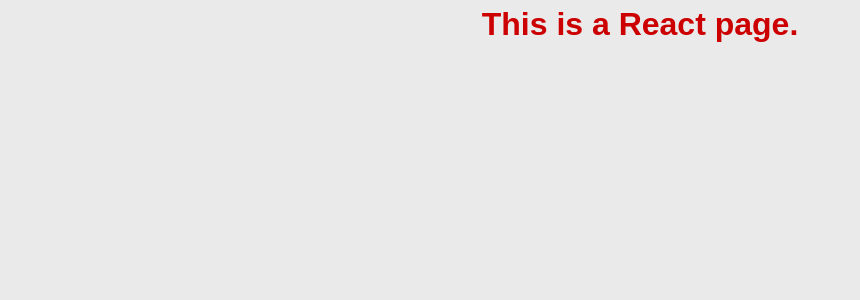
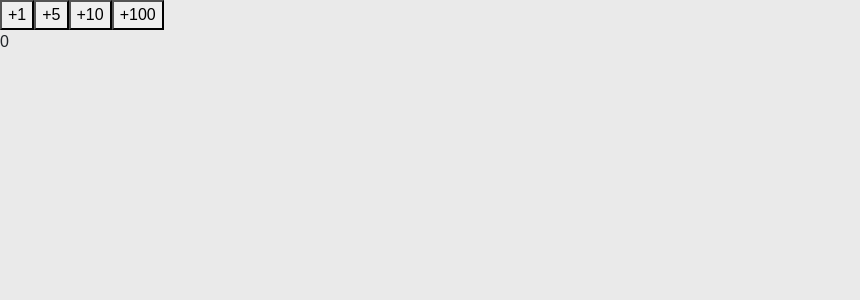
Before and after one commit to jcscott2015/webpack-4-quickstart, a React app: page / in a window 1280 px wide. Shown: the top 300 px of the page, without its empty margins (0-860 px from the left). Built offline with nearby package versions, Linux system fonts and the light colour scheme.

Commit message:
Playing around with React.

```diff
--- a/src/app.jsx
+++ b/src/app.jsx
@@ -1,11 +1,76 @@
 import React from "react";
 import ReactDOM from "react-dom";
-const App = () => {
+import PropTypes from 'prop-types';
+
+// const App = () => {
+//   return (
+//     <div>
+//       <h1>This is a dynamic page.</h1>
+//     </div>
+//   );
+// };
+// export default App;
+// ReactDOM.render(<App />, document.getElementById("app"));
+
+class Button extends React.Component {
+  constructor(props) {
+    super(props);
+    this.handleClick = () => {
+    this.props.onClickFunction(this.props.incrementValue);
+  };
+}
+
+  render() {
+    return (
+      <button onClick={this.handleClick}>
+        +{this.props.incrementValue}
+      </button>
+    );
+  }
+}
+
+Button.propTypes = {
+  onClickFunction: PropTypes.func,
+  incrementValue: PropTypes.number
+};
+
+const Result = (props) => {
   return (
-    <div>
-      <h1>This is a React page.</h1>
-    </div>
+    <div>{props.counter}</div>
   );
 };
-export default App;
+
+Result.propTypes = {
+  counter: PropTypes.number
+};
+
+class App extends React.Component {
+  constructor(props) {
+    super(props);
+    this.state = { counter: 0 };
+    this.incrementCounter = (incrementValue) => {
+      this.setState((prevState) => ({
+        counter: prevState.counter + incrementValue
+      }));
+    };
+  }
+
+  render() {
+    return (
+      <div>
+        <Button incrementValue={1} onClickFunction={this.incrementCounter} />
+        <Button incrementValue={5} onClickFunction={this.incrementCounter} />
+        <Button incrementValue={10} onClickFunction={this.incrementCounter} />
+        <Button incrementValue={100} onClickFunction={this.incrementCounter} />
+        <Result counter={this.state.counter} />
+      </div>
+    );
+  }
+}
+
+App.propTypes = {
+  onClickFunction: PropTypes.func,
+  incrementValue: PropTypes.number
+};
+
 ReactDOM.render(<App />, document.getElementById("app"));
```
